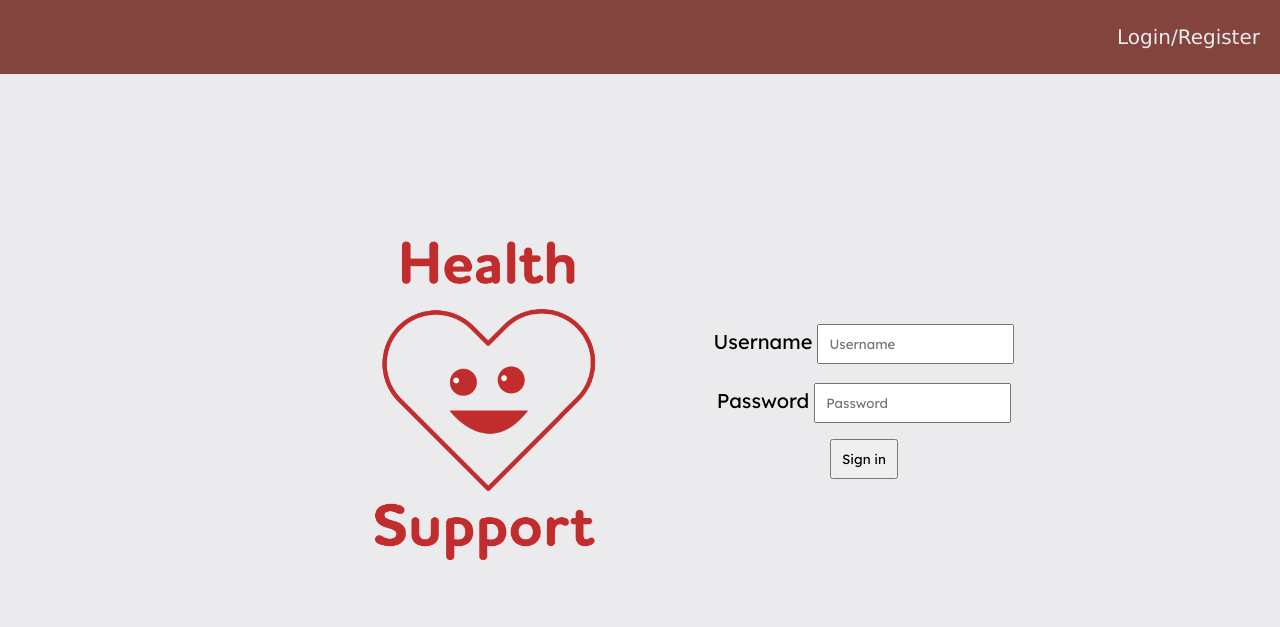
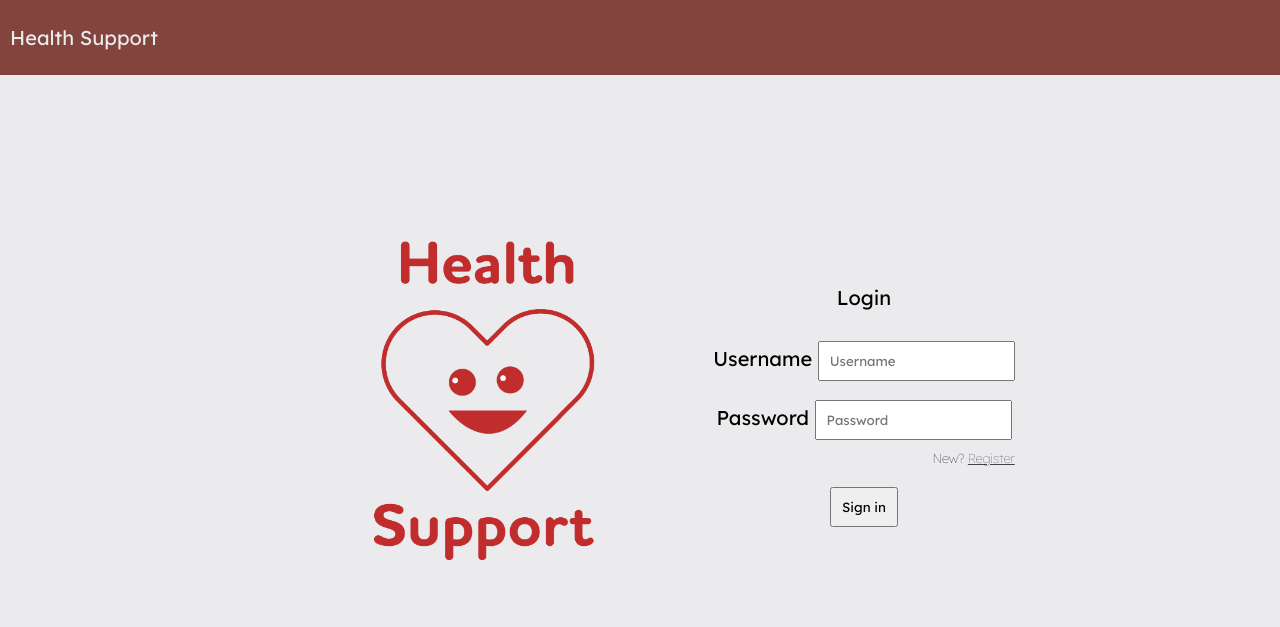
Before and after one commit to SWEN-101/2221-SWEN-101-04-3, a plain HTML site: page mainPage.html in a window 1280 px wide. Drawn offline with Linux system fonts and the light colour scheme.

Commit message:
updated main with link to register page

```diff
--- a/mainPage.html
+++ b/mainPage.html
@@ -8,7 +8,8 @@
 <body>
 
     <div class = "header">
-        <p style="font-family: Lexend;"></p><a href="loginPage.html">Login/Register</a></p>
+        <p style="font-family: Lexend; text-align: left; margin-left: 5px">Health Support</p>
+        <!-- <p style="font-family: Lexend;"></p><a href="loginPage.html">Login/Register</a></p> -->
     </div>
     <main>
 
@@ -17,6 +18,7 @@
             <img src="logo.png" alt="Logo">
             </div>
         <div class="text">
+            <p>Login</p>
             <div>
                 <label for="username">Username</label>
                 <input type="text" id="username" name="username" placeholder="Username">
@@ -26,8 +28,10 @@
                 <label for="password">Password</label>
                 <input type="password" id="pass" name="password" placeholder="Password">
             </div>
+            <p style="font-size:small; font-weight:100; margin-top: 2px;text-align: right;">New? <a href="loginPage.html">Register</a></p>
+
             <input type="submit" value="Sign in">
-        </div>
+            </div>
     </div>
     </main>
 </body>
--- a/style.css
+++ b/style.css
@@ -15,13 +15,12 @@ body{
 }
 
 a {
-    color:rgb(235, 234, 236);
-    text-decoration: none;
+    color:#434343;
+    text-decoration: underline;
 }
 
 a:hover{
-    color: rgb(205, 204, 206);
-    text-decoration: underline;
+    color: #85beec;
 }
 
 @font-face {
@@ -82,4 +81,5 @@ label {
 
 .text {
     font-size:20px;
+    font-family: Lexend;
 }
```
Lines whose indentation alone changed are shown as unchanged.
